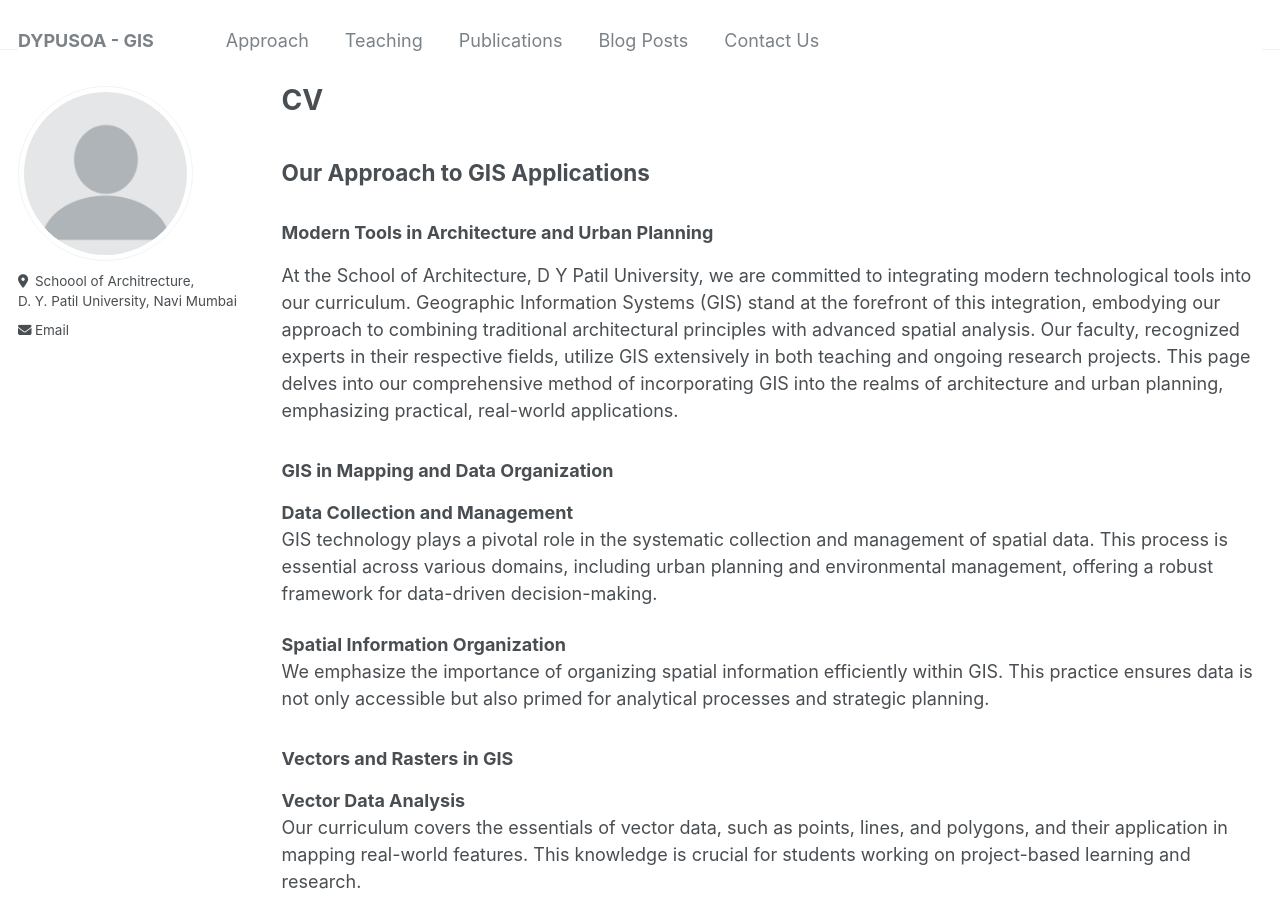
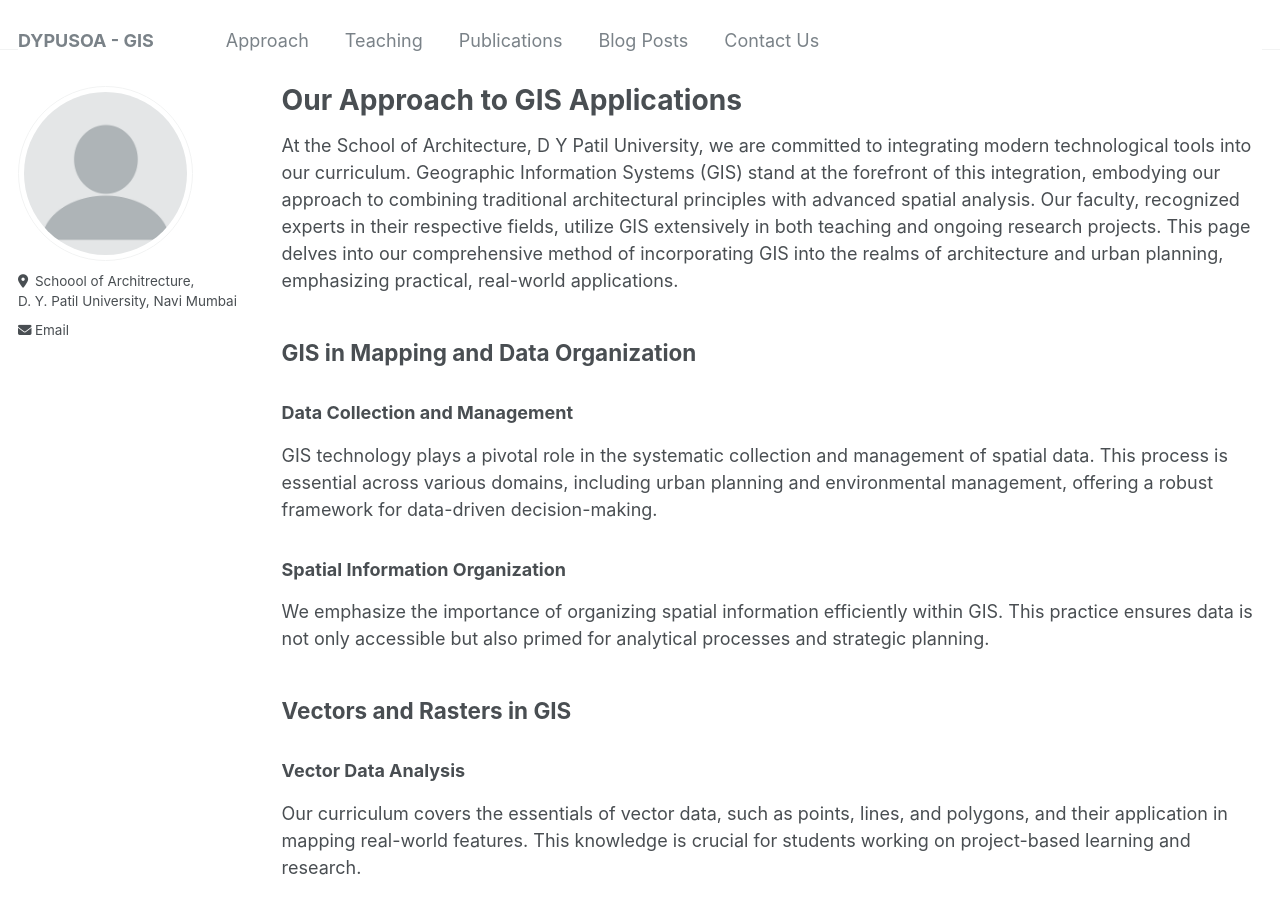
Before and after one commit to DYPUSOA-GIS/DYPUSOA-GIS.github.io, a Jekyll site: the page built from _pages/cv.md, in a window 1280 px wide and 900 px high. Built offline with Jekyll 4.4.1, drawn with Linux system fonts in a browser that asks for light colours.

Commit message:
Update cv.md

```diff
--- a/_pages/cv.md
+++ b/_pages/cv.md
@@ -1,6 +1,6 @@
 ---
 layout: archive
-title: "CV"
+title: "Our Approach to GIS Applications"
 permalink: /cv/
 author_profile: true
 redirect_from:
@@ -9,54 +9,50 @@ redirect_from:
 
 {% include base_path %}
 
-## Our Approach to GIS Applications
-
-### Modern Tools in Architecture and Urban Planning
-
 At the School of Architecture, D Y Patil University, we are committed to integrating modern technological tools into our curriculum. Geographic Information Systems (GIS) stand at the forefront of this integration, embodying our approach to combining traditional architectural principles with advanced spatial analysis. Our faculty, recognized experts in their respective fields, utilize GIS extensively in both teaching and ongoing research projects. This page delves into our comprehensive method of incorporating GIS into the realms of architecture and urban planning, emphasizing practical, real-world applications.
 
-### GIS in Mapping and Data Organization
+## GIS in Mapping and Data Organization
 
-**Data Collection and Management**
+### Data Collection and Management
 GIS technology plays a pivotal role in the systematic collection and management of spatial data. This process is essential across various domains, including urban planning and environmental management, offering a robust framework for data-driven decision-making.
 
-**Spatial Information Organization**
+### Spatial Information Organization
 We emphasize the importance of organizing spatial information efficiently within GIS. This practice ensures data is not only accessible but also primed for analytical processes and strategic planning.
 
-### Vectors and Rasters in GIS
+## Vectors and Rasters in GIS
 
-**Vector Data Analysis**
+### Vector Data Analysis
 Our curriculum covers the essentials of vector data, such as points, lines, and polygons, and their application in mapping real-world features. This knowledge is crucial for students working on project-based learning and research.
 
-**Raster Data Utilization**
+### Raster Data Utilization
 We also focus on raster data, including satellite imagery and digital terrain models, which provide invaluable insights into the Earth's surface. Such data is pivotal for tasks ranging from environmental assessments to urban planning strategies.
 
-### Remote Sensing Techniques in GIS
+## Remote Sensing Techniques in GIS
 
-**Contours and DEMs**
+### Contours and DEMs
 Learners gain expertise in generating contour lines from Digital Elevation Models (DEMs), a skill vital for understanding topographical variations critical in planning and design.
 
-**Urban Heat Islands**
+### Urban Heat Islands
 The study of urban heat islands through remote sensing techniques is another key component, enabling students to assess the climatic impacts of urbanization.
 
-**Flooding Analysis**
+### Flooding Analysis
 Utilizing satellite imagery for flood risk analysis is an essential part of our approach, equipping learners with the tools to engage in environmental planning and disaster mitigation efforts.
 
-### GIS in Urban Planning and Infrastructure Design
+## GIS in Urban Planning and Infrastructure Design
 
-**Urban Layout Visualization**
+### Urban Layout Visualization
 GIS technologies offer powerful means to visualize urban layouts, aiding in the comprehension of city structures and informing future development plans.
 
-**Infrastructure Planning**
+### Infrastructure Planning
 The strategic planning of urban infrastructure, from transportation networks to utilities, is enhanced through GIS, demonstrating its capacity to optimize spatial decisions.
 
-### Land Use Analysis with GIS
+## Land Use Analysis with GIS
 
-**Land Allocation Decisions**
+### Land Allocation Decisions
 GIS supports informed decision-making in land allocation, identifying suitable areas for development or conservation based on comprehensive spatial analyses.
 
-**Zoning and Planning**
+### Zoning and Planning
 Our approach includes the application of GIS in zoning processes, facilitating land designation for various uses in alignment with urban and regional planning principles.
 
-**Environmental Management**
+### Environmental Management
 Finally, GIS's role in environmental management underscores its importance in sustainable land use planning, resource management, and impact assessments.
```
